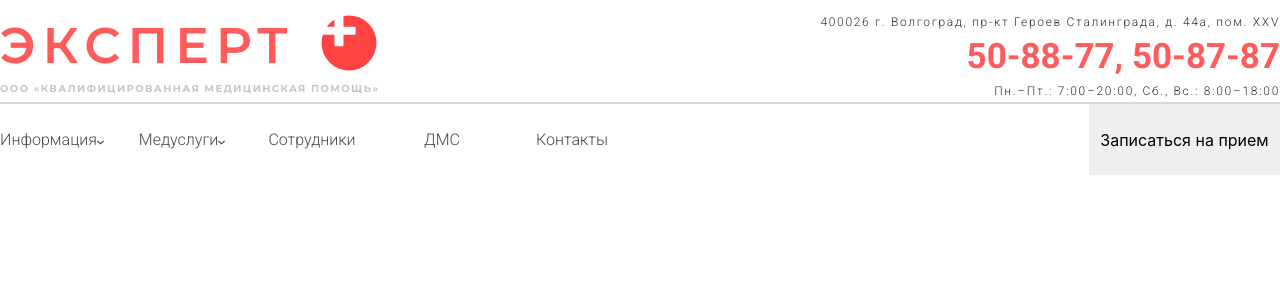
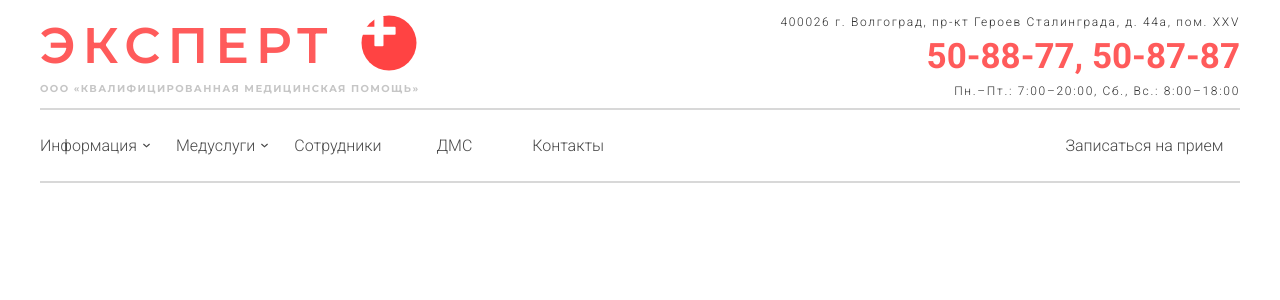
Before and after one commit to CanUFeelMyHeart/expertPlus, a React (Create React App) app in the folder medical-clinic-expert/: page / in a window 1280 px wide. Shown: the top 300 px of the page. Built offline with nearby package versions, Linux system fonts and the light colour scheme; the HTML template or start-up script is replaced by a standard one.

Commit message:
header is set

```diff
--- /dev/null
+++ b/medical-clinic-expert/src/components/FullHeaderComponent/FullHeaderComponent.css
@@ -0,0 +1,9 @@
+.FullHeaderComponent {
+    max-width: 1510px;
+    margin: 0 auto;
+}
+
+.FullHeaderComponentContainer {
+    margin-left: 40px;
+    margin-right: 40px;
+}
--- a/medical-clinic-expert/src/components/FullHeaderComponent/FullHeaderComponent.jsx
+++ b/medical-clinic-expert/src/components/FullHeaderComponent/FullHeaderComponent.jsx
@@ -1,13 +1,16 @@
 import React from "react";
-import { HeaderComponent } from './HeaderComponent/HeaderComponent'
-import { UnderHeaderMenuComponent } from './UnderHeaderMenuComponent/UnderHeaderMenuComponent'
+import { HeaderComponent } from "./HeaderComponent/HeaderComponent";
+import { UnderHeaderMenuComponent } from "./UnderHeaderMenuComponent/UnderHeaderMenuComponent";
+import "./FullHeaderComponent.css";
 
 export const FullHeaderComponent = () => {
     return (
         <>
-            <div>
-                <HeaderComponent/>
-                <UnderHeaderMenuComponent/>
+            <div className="FullHeaderComponent">
+                <div className="FullHeaderComponentContainer">
+                    <HeaderComponent />
+                    <UnderHeaderMenuComponent />
+                </div>
             </div>
         </>
     );
--- a/medical-clinic-expert/src/components/FullHeaderComponent/HeaderComponent/HeaderComponent.css
+++ b/medical-clinic-expert/src/components/FullHeaderComponent/HeaderComponent/HeaderComponent.css
@@ -73,10 +73,10 @@
     letter-spacing: 0.14em;
     color: #2f2f2f;
     margin-top: 7px;
+    margin-bottom: 10px;
 }
 
 .headerUnderline {
     border: 1px solid #d8d8d8;
-    margin-top: 8px;
     margin: 0 auto;
 }
--- a/medical-clinic-expert/src/components/FullHeaderComponent/MenuButtonsComponent/MenuButtonsComponent.css
+++ b/medical-clinic-expert/src/components/FullHeaderComponent/MenuButtonsComponent/MenuButtonsComponent.css
@@ -2,6 +2,7 @@
     display: grid;
     grid-template-columns: repeat(5, 1fr);
     grid-gap: 26px;
+    width: 575px;
 }
 
 .menuButton {
@@ -9,7 +10,15 @@
     font-style: normal;
     font-weight: 300;
     color: #484848;
+    display: flex;
+    flex-direction: row;
+    justify-content: center;
+    align-items: center;
     padding: 26px 0px;
     cursor: pointer;
     background-color: transparent;
 }
+
+.menuButtonExpandArrow {
+    padding-left: 6px;
+}
--- a/medical-clinic-expert/src/components/FullHeaderComponent/MenuButtonsComponent/MenuButtonsComponent.jsx
+++ b/medical-clinic-expert/src/components/FullHeaderComponent/MenuButtonsComponent/MenuButtonsComponent.jsx
@@ -7,8 +7,11 @@ export const MenuButtonsComponent = (props) => {
             <div className={props.className}>
                 {props.buttons.map((button, index) => (
                     <button key={index} className="menuButton">
-                        {button.name}
-                        <img src={button.expandArrow} />
+                        <h4>{button.name}</h4>
+                        <img
+                            src={button.expandArrow}
+                            className="menuButtonExpandArrow"
+                        />
                     </button>
                 ))}
             </div>
--- a/medical-clinic-expert/src/components/FullHeaderComponent/UnderHeaderMenuComponent/UnderHeaderMenuComponent.css
+++ b/medical-clinic-expert/src/components/FullHeaderComponent/UnderHeaderMenuComponent/UnderHeaderMenuComponent.css
@@ -8,4 +8,10 @@
 .makeAnAppointmentButton {
     width: 191px;
     justify-self: end;
+    cursor: pointer;
+    background-color: transparent;
+    font-family: "Roboto";
+    font-style: normal;
+    font-weight: 300;
+    color: #484848;
 }
--- a/medical-clinic-expert/src/components/FullHeaderComponent/UnderHeaderMenuComponent/UnderHeaderMenuComponent.jsx
+++ b/medical-clinic-expert/src/components/FullHeaderComponent/UnderHeaderMenuComponent/UnderHeaderMenuComponent.jsx
@@ -1,7 +1,7 @@
 import React from "react";
 import { MenuButtonsComponent } from "../MenuButtonsComponent/MenuButtonsComponent";
-import expandArrow from '../../../img/expandArrow.svg'
-import './UnderHeaderMenuComponent.css'
+import expandArrow from "../../../img/expandArrow.svg";
+import "./UnderHeaderMenuComponent.css";
 
 const buttons = [
     {
@@ -35,7 +35,12 @@ export const UnderHeaderMenuComponent = () => {
                     expandArrow={expandArrow}
                     className="menuButtons"
                 />
-                <button className="makeAnAppointmentButton">Записаться на прием</button>
+                <button className="makeAnAppointmentButton">
+                    Записаться на прием
+                </button>
+            </div>
+            <div className="headerUnderlineContainer">
+                <hr className="headerUnderline" />
             </div>
         </>
     );
```
